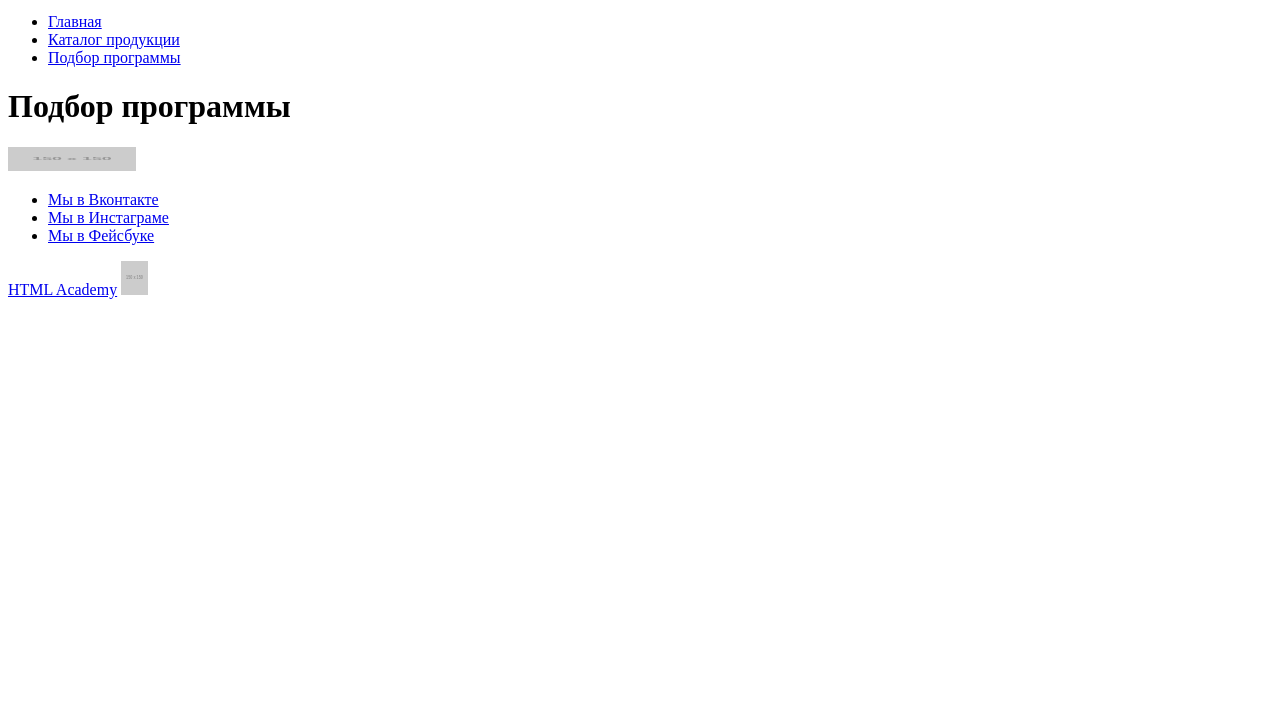
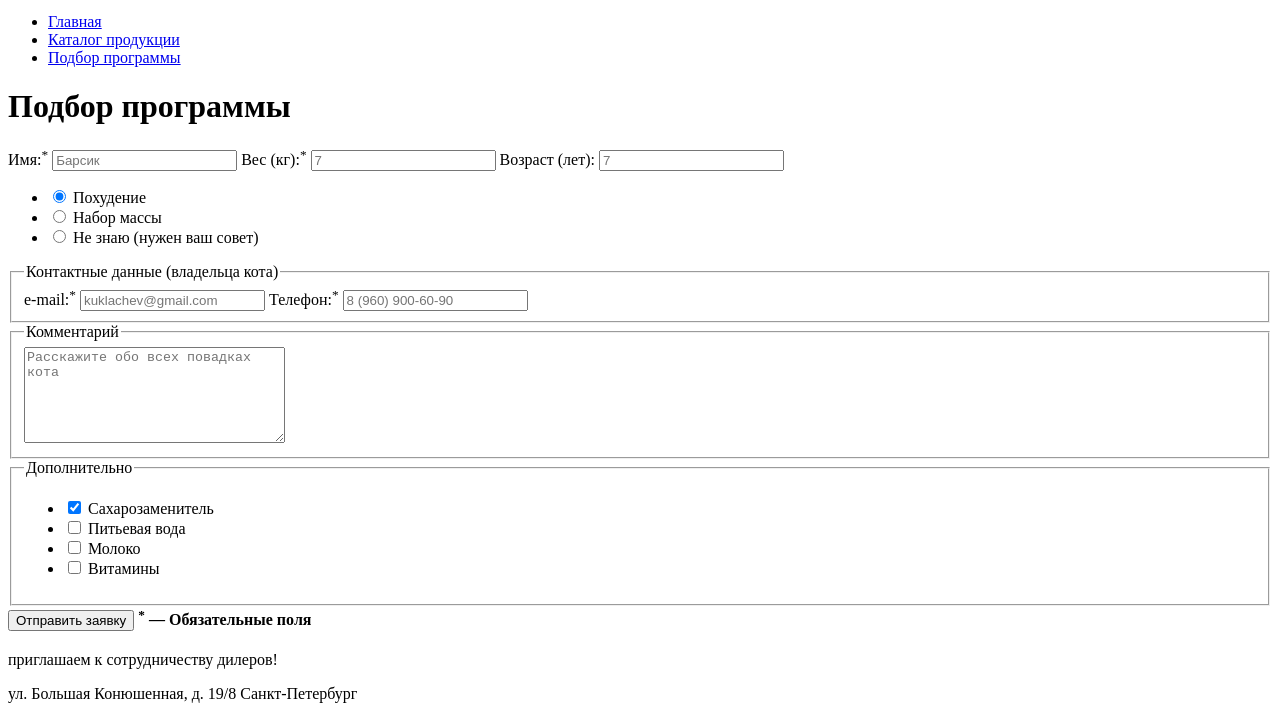
Before and after one commit to valium85/1133189-cat-energy-18, a website: page source/form.html in a window 1280 px wide. Shown: the part 74-790 px from the top of the page. Drawn offline with Linux system fonts and the light colour scheme; grey boxes are pictures that could not be loaded; placeholder pictures from the web are drawn by us.

Commit message:
Завершает верстку формы

```diff
--- a/source/form.html
+++ b/source/form.html
@@ -18,7 +18,100 @@
       </nav>
     </header>
     <main class="page-main">
-      <h1 class="heading-all">Подбор программы</h1>
+      <h1 class="heading heading--all">Подбор программы</h1>
+      <form class="program-selection" action="https://echo.htmlacademy.ru/" method="post">
+        <label>
+          Имя:<sup>*</sup>
+          <input type="text" name="cat_name" placeholder="Барсик">
+        </label>
+        <label>
+          Вес (кг):<sup>*</sup>
+          <input type="text" name="weight" placeholder="7">
+        </label>
+        <label>
+          Возраст (лет):
+          <input type="text" name="age" placeholder="7">
+        </label>
+        <ul class="program-selection__radio program-type">
+          <li class="program-type__option">
+            <label>
+              <input class="visually-hidden" type="radio" name="program-type" value="slim-program" checked>
+              <span class="radio-switch"></span>
+              Похудение
+            </label>
+          </li>
+          <li class="program-type__option">
+            <label>
+              <input class="visually-hidden" type="radio" name="program-type" value="pro-program">
+              <span class="radio-switch"></span>
+              Набор массы
+            </label>
+          </li>
+          <li class="program-type__option">
+            <label>
+              <input class="visually-hidden" type="radio" name="program-type" value="need_advice">
+              <span class="radio-switch"></span>
+              Не знаю (нужен ваш совет)
+            </label>
+          </li>
+        </ul>
+        <fieldset>
+          <legend class="heading-greenline">Контактные данные (владельца кота)</legend>
+          <label>
+            e-mail:<sup>*</sup>
+            <input type="text" name="e-mail" placeholder="kuklachev@gmail.com">
+          </label>
+          <label>
+            Телефон:<sup>*</sup>
+            <input type="text" name="telephone" placeholder="8 (960) 900-60-90">
+          </label>
+        </fieldset>
+        <fieldset>
+          <legend class="heading-greenline">Комментарий</legend>
+          <textarea name="letter" cols="30" rows="6" placeholder="Расскажите обо всех повадках кота"></textarea>
+        </fieldset>
+        <fieldset>
+          <legend class="heading-greenline">Дополнительно</legend>
+          <ul class="filter-checkbox">
+            <li class="filter-option">
+              <label>
+                <input class="visually-hidden" type="checkbox" name="sweetener" checked>
+                <span class="checkbox-switch"></span>
+                Сахарозаменитель
+              </label>
+            </li>
+            <li class="filter-option">
+              <label>
+                <input class="visually-hidden" type="checkbox" name="water">
+                <span class="checkbox-switch"></span>
+                Питьевая вода
+              </label>
+            </li>
+            <li class="filter-option">
+              <label>
+                <input class="visually-hidden" type="checkbox" name="milk">
+                <span class="checkbox-switch"></span>
+                Молоко
+              </label>
+            </li>
+            <li class="filter-option">
+              <label>
+                <input class="visually-hidden" type="checkbox" name="vitamins">
+                <span class="checkbox-switch"></span>
+                Витамины
+              </label>
+            </li>
+          </ul>
+        </fieldset>
+        <button class="button button--green" type="submit">Отправить заявку</button>
+        <strong class="program-selection__legend"><sup>*</sup> — Обязательные поля</strong>
+      </form>
+      <section class="cooperation">
+        <h2 class="heading heading--all"></h2>
+        <p class="cooperation__heading">приглашаем к сотрудничеству дилеров!</p>
+        <p class="cooperation__adress">ул. Большая Конюшенная, д. 19/8 Санкт-Петербург</p>
+        <iframe src="https://www.google.com/maps/embed?pb=!1m18!1m12!1m3!1d999.3002879875057!2d30.322808731053662!3d59.9387697644546!2m3!1f0!2f0!3f0!3m2!1i1024!2i768!4f13.1!3m3!1m2!1s0x4696310fca145cc1%3A0x42b32648d8238007!2z0JHQvtC70YzRiNCw0Y8g0JrQvtC90Y7RiNC10L3QvdCw0Y8g0YPQuy4sIDE5LzgsINCh0LDQvdC60YIt0J_QtdGC0LXRgNCx0YPRgNCzLCAxOTExODY!5e0!3m2!1sru!2sru!4v1575987002302!5m2!1sru!2sru" width="320" height="362" frameborder="0" style="border:0;" allowfullscreen=""></iframe>
+      </section>
     </main>
     <footer class="page-footer">
       <a class="page-footer__logo-text" href="https://htmlacademy.ru/intensive/adaptive"><img src="https://via.placeholder.com/150x150" alt="Логотип компании Кэт энерджи" width="128" height="24"></a>
```
